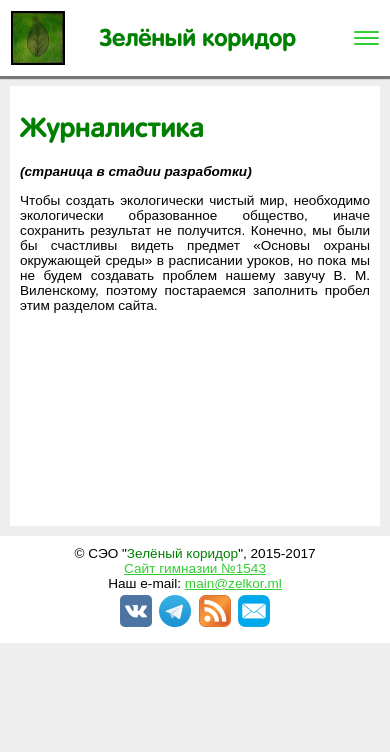
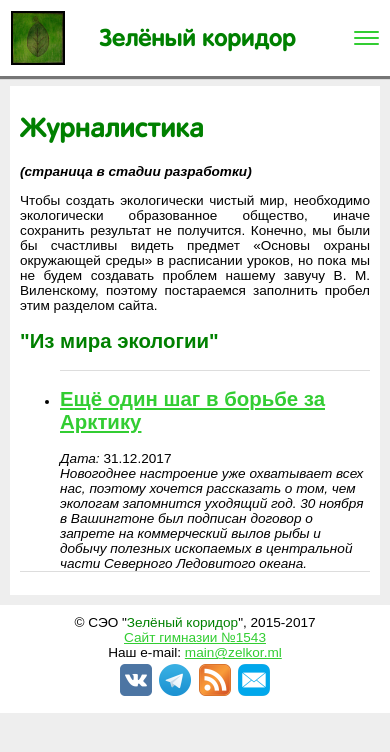
Before and after one commit to elkcl/zelkor.github.io, a Jekyll site: the page built from journalism.html, in a window 390 px wide. Shown: the top 752 px of the page. Built offline with Jekyll 4.4.1, drawn with Linux system fonts in a browser that asks for light colours.

Commit message:
Выложил статью про Арктику

```diff
--- a/_includes/nav.html
+++ b/_includes/nav.html
@@ -1,7 +1,7 @@
 <nav>
   <a href="/orgnews" {% if page.url contains 'orgnews' %}class="selected"{% endif %}>Новости организации</a>
   <a href="/projects" {% if page.url contains 'projects' %}class="selected"{% endif %}>Проекты</a>
-  <a href="/journalism" {% if page.url contains 'journalism' %}class="selected"{% endif %}>Журналистика</a>
+  <a href="/journalism" {% if page.url contains 'journalism' or 'j_articles' %}class="selected"{% endif %}>Журналистика</a>
   <a href="/basil" {% if page.url contains 'basil' %}class="selected"{% endif %}>"Базилик"</a>
   <a href="/about" {% if page.url contains 'about' %}class="selected"{% endif %}>О нас</a>
 </nav>
--- /dev/null
+++ b/_posts/j_articles/2017-12-31-arctic17.md
@@ -0,0 +1,17 @@
+---
+layout: post
+title: "Ещё один шаг в борьбе за Арктику"
+meta: 'Новогоднее настроение уже охватывает всех нас, поэтому хочется рассказать о том, чем экологам запомнится уходящий год. 30 ноября в Вашингтоне был подписан договор о запрете на коммерческий вылов рыбы и добычу полезных ископаемых в центральной части Северного Ледовитого океана.'
+category: j_articles
+comments: true
+---
+
+<div class="articleimg"><img src="/assets/arctic_map.png" alt="Работа над сайтом" /></div>
+Кроме США, этот договор был подписан Россией, Канадой, странами Евросоюза, Норвегией, Данией, Исландией, Южной Кореей и Японией. Мораторий введён на 16 лет, но он будет продлеваться каждые 5 лет, пока государство не изменит своего решения. Территория, попадающая под действие моратория, составляет 2,8 миллиона км² (синий цвет на карте).
+
+Событие можно назвать важной победой для защитников Арктики от бесконтрольного использования в коммерческих целях. Возможно, что подходящий к концу 2017 год останется в истории, благодаря именно этому арктическому соглашению.
+С наступающим Новым годом вас, дорогие друзья! Подходит к концу Год экологии в России, но мы-то с вами знаем, что для исправления всех экологических ошибок человечества требуется не год и не два, а  усилия тысяч людей, уверенных в своей победе. Желаем вам более экологически чистого образа жизни в наступающем 2018 году!
+
+P.S. Пока всё экологическое сообщество празднует события, происходящие у северного полюса, на другом конце планеты, в Море Росса, также создана особо охраняемая природная зона площадью 1,5 миллиона км<sup>2</sup>.
+
+<span class="italic">Источник:</span> Greenpeace
--- a/css/main.css
+++ b/css/main.css
@@ -238,3 +238,7 @@ display: none;
 .articleimg > a > img {
   width: 400px;
 }
+
+.articleimg > img {
+  width: 400px;
+}
--- a/css/mobile.css
+++ b/css/mobile.css
@@ -98,6 +98,10 @@ nav.opened {
   width: 90%;
 }
 
+.articleimg > img {
+  width: 90%;
+}
+
 .nav {
   display: block;
   float: right;
--- a/journalism.html
+++ b/journalism.html
@@ -10,3 +10,15 @@ meta: 'Чтобы создать экологически чистый мир,
 
 <!-- <h2>Исследования</h2>
 <p>Исследования  это особый род наших статей, которые призваны ответить на важные экологические вопросы, проверить общепринятые мнения и развенчать мифы.</p> -->
+
+<h2>"Из мира экологии"</h2>
+
+<div style="text-align: left;"><ul class="bottom-border">
+  {% for post in site.categories.j_articles %}
+  <li class="top-border">
+    <h2><a href="{{post.url}}">{{post.title}}</a></h2>
+    <span class="italic">Дата:</span> {{post.date | date: "%d.%m.%Y"}} <br />
+    <span class="italic">{{post.meta}}</span>
+  </li>
+  {% endfor %}
+</ul></div>
--- a/orgnews.html
+++ b/orgnews.html
@@ -9,7 +9,7 @@ meta: 'В этом разделе вы можете первыми узнава
 <p>В этом разделе вы можете первыми узнавать о событиях  в жизни
 и работе "Зеленого коридора".</p>
 
-<ul class="bottom-border">
+<div style="text-align: left;"><ul class="bottom-border">
   {% for post in site.categories.orgnews %}
   <li class="top-border">
     <h2><a href="{{post.url}}">{{post.title}}</a></h2>
@@ -17,4 +17,4 @@ meta: 'В этом разделе вы можете первыми узнава
     <span class="italic">{{post.meta}}</span>
   </li>
   {% endfor %}
-</ul>
+</ul></div>
```
Also changed, not shown: _posts/orgnews/2017-10-17-opening.md (+1 -1 lines), assets/arctic_map.png (added), assets/code_screen.png (renamed from img/code_screen.png), assets/code_screen_full.png (renamed from img/code_screen_full.png), 7 other files.
